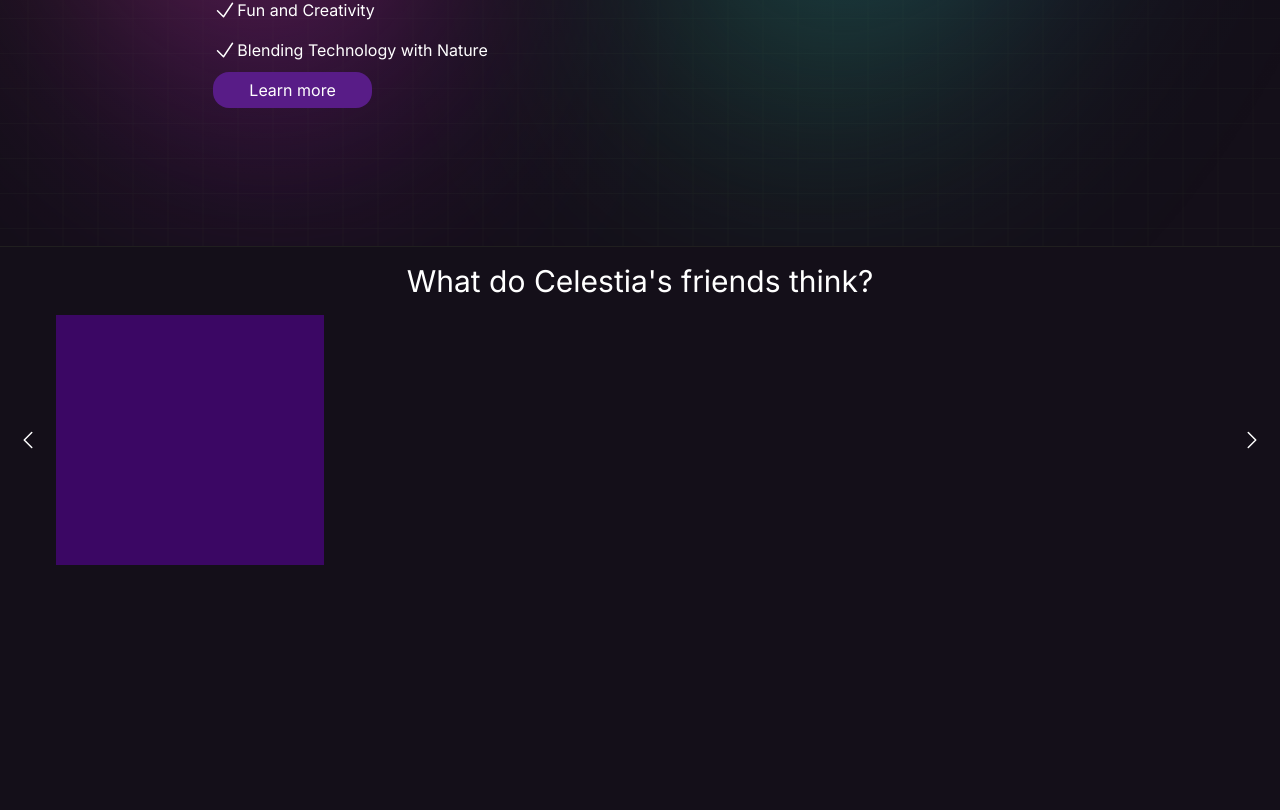
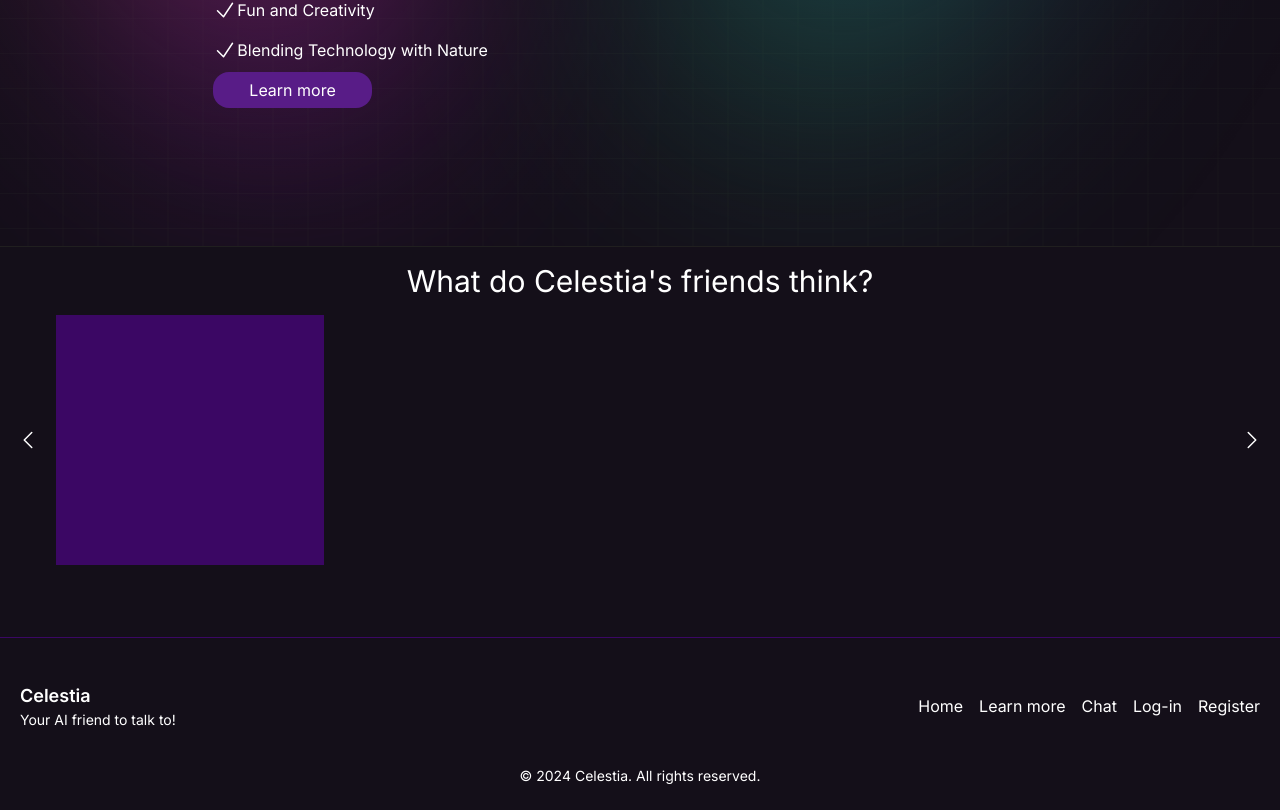
Before and after one commit to JustinBottinga/celestia, a React (Vite) app: page / in a window 1280 px wide. Shown: the part 1102-1912 px from the top of the page. Before the commit the page ends 1699 px from the top, so only its background shows below. Built offline with nearby package versions, Linux system fonts and the light colour scheme.

Commit message:
footer toegevoegd

```diff
--- a/src/components/Chat/Chat.tsx
+++ b/src/components/Chat/Chat.tsx
@@ -1,6 +1,7 @@
 import React, { useEffect, useRef, useState } from "react";
 import "./Chat.css";
 import Navigation from "../Navigation/Navigation";
+import Footer from "../Footer/Footer";
 import { ChatBubbleOvalLeftIcon } from "@heroicons/react/24/outline";
 
 function Chat(): JSX.Element {
@@ -114,6 +115,7 @@ function Chat(): JSX.Element {
           </form>
         </div>
       </div>
+      <Footer />
     </div>
   );
 }
--- /dev/null
+++ b/src/components/Footer/Footer.tsx
@@ -0,0 +1,29 @@
+import { Link } from "react-router-dom";
+import './Footer.css';
+
+function Footer() {
+    return (
+        <>
+            <footer className="border-t border-purple-950 text-white py-6 mt-10">
+                <div className="container mx-auto flex justify-between items-center p-5">
+                    <div>
+                        <h2 className="text-lg font-semibold">Celestia</h2>
+                        <p className="text-sm">Your AI friend to talk to!</p>
+                    </div>
+                    <div className="flex space-x-4">
+                        <Link to="/" className="text-white hover:text-purple-300">Home</Link>
+                        <Link to="/learn" className="text-white hover:text-purple-300">Learn more</Link>
+                        <Link to="/chat" className="text-white hover:text-purple-300">Chat</Link>
+                        <a href="#" className="text-white hover:text-purple-300">Log-in</a>
+                        <a href="#" className="text-white hover:text-purple-300">Register</a>
+                    </div>
+                </div>
+                <div className="text-center mt-4">
+                    <p className="text-sm">© 2024 Celestia. All rights reserved.</p>
+                </div>
+            </footer>
+        </>
+    );
+}
+
+export default Footer;
--- a/src/components/Home/Home.tsx
+++ b/src/components/Home/Home.tsx
@@ -1,6 +1,7 @@
 import { Link } from "react-router-dom";
 import Navigation from "../Navigation/Navigation";
 import Review from "../Review/Review";
+import Footer from "../Footer/Footer";
 import { useEffect, useState } from "react";
 import "./Home.css";
 
@@ -268,6 +269,7 @@ function Home() {
         </header>
       </div>
       <Review />
+      <Footer />
     </>
   );
 }
--- a/src/components/LearnMore/LearnMore.tsx
+++ b/src/components/LearnMore/LearnMore.tsx
@@ -1,5 +1,6 @@
 import { Link } from "react-router-dom";
 import Navigation from "../Navigation/Navigation";
+import Footer from "../Footer/Footer";
 import "./LearnMore.css";
 
 function LearnMore() {
@@ -156,6 +157,7 @@ function LearnMore() {
                         Whether you need help, entertainment, or someone to chat with, Celestia is always there, combining technology with a human touch.</p>
                 </div>
             </div>
+            <Footer />
         </>
     );
 }
```
Also changed, not shown: src/components/Footer/Footer.css (added).
